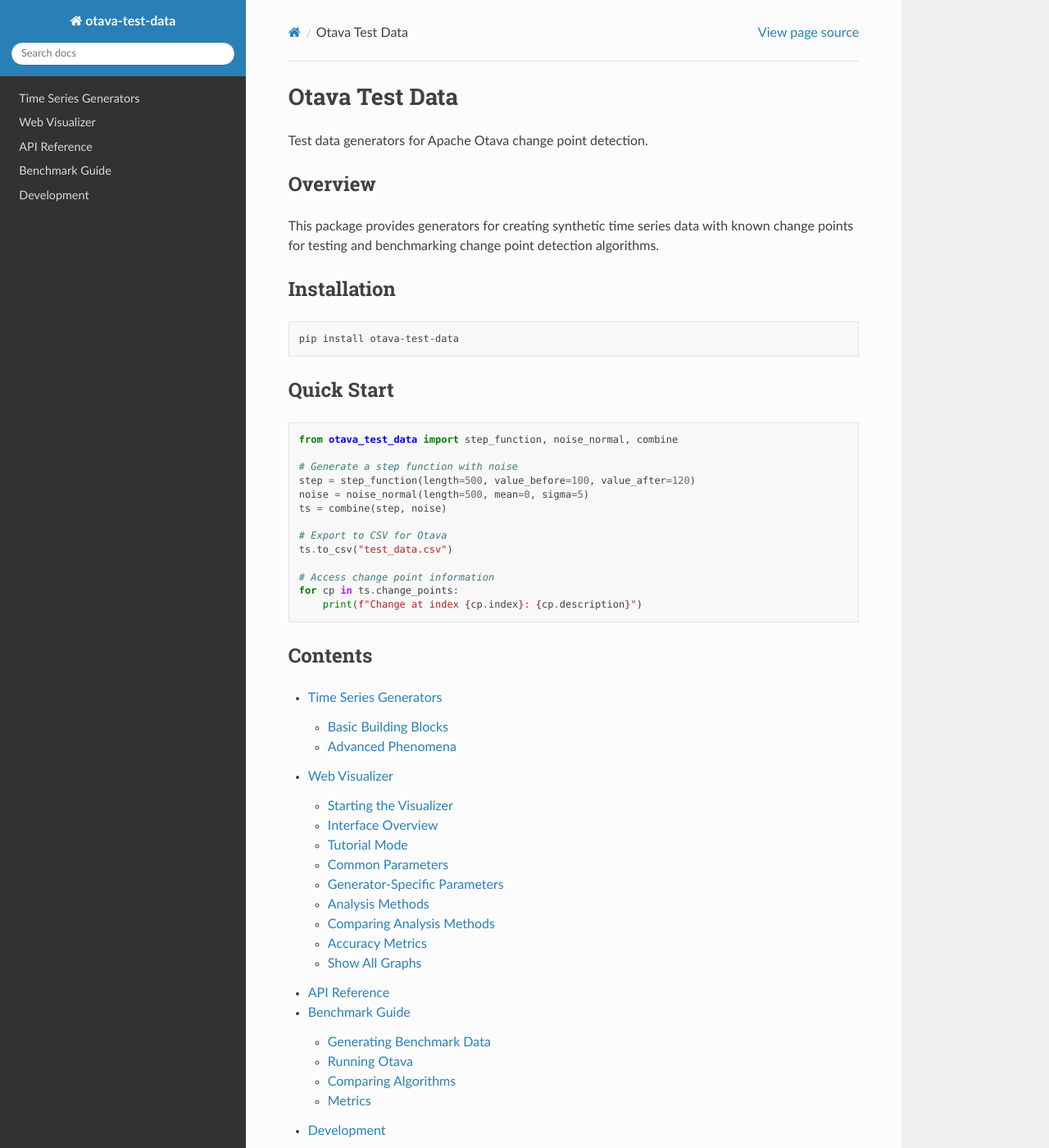
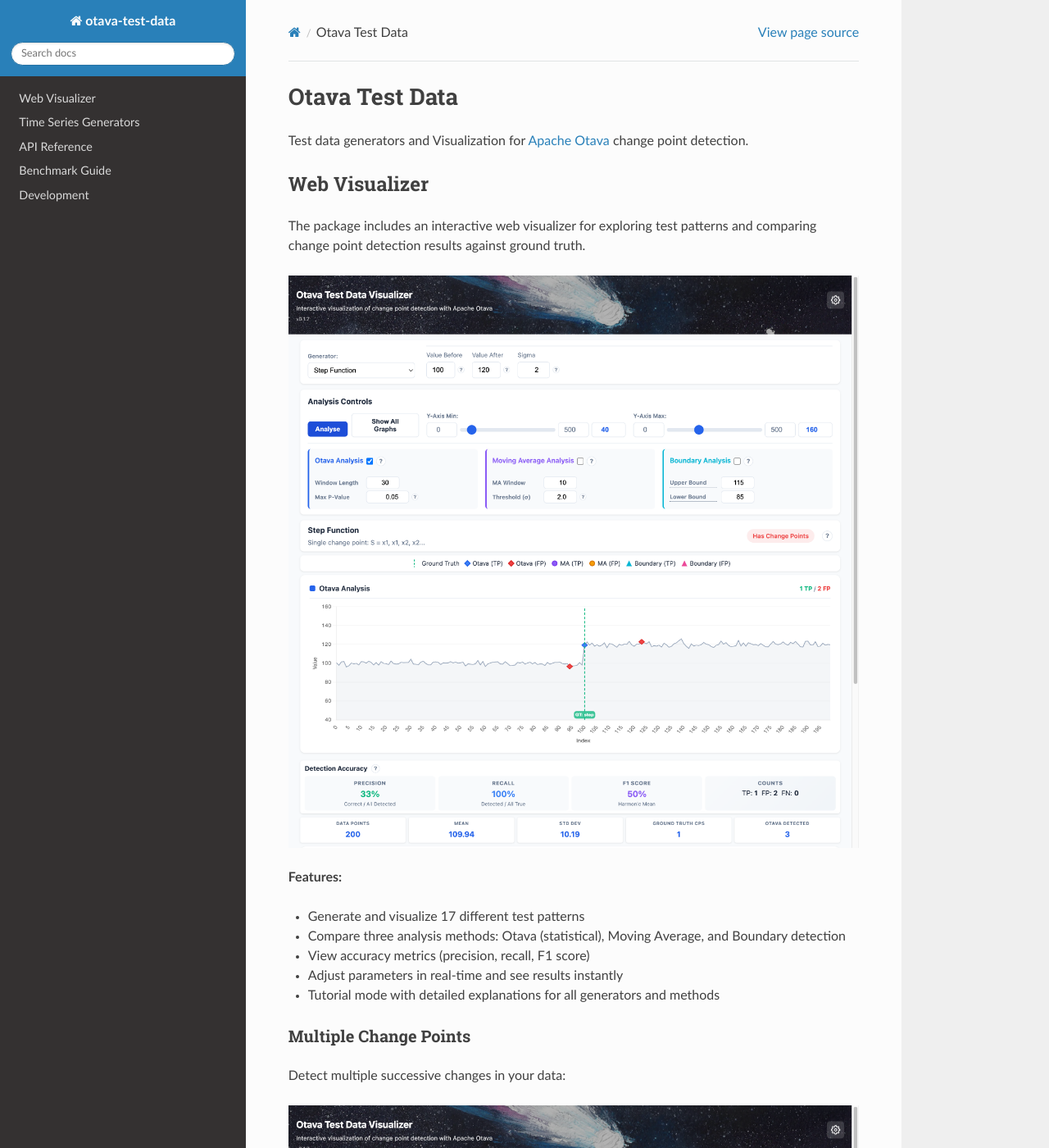
Before and after one commit to jdrumgoole/otava-test-data, a Sphinx documentation site: the page built from docs/index.md, in a window 1280 px wide and 1400 px high. Shown: the whole window at 82% size. Built offline with Sphinx 7.4.7 and the Read the Docs theme 3.1.0, drawn with Linux system fonts in a browser that asks for light colours; some of the changed text lies outside the part shown.

Commit message:
Update project description and docs structure, bump version to 0.1.9
- Update project description to "Test data generators and Visualization
  for Apache Otava change point detection"
- Restructure docs/index.md to lead with Web Visualizer section, matching
  README.md structure
- Add screenshots and feature highlights to docs landing page
- Bump version from 0.1.8 to 0.1.9

Co-Authored-By: Claude Opus 4.5 <noreply@anthropic.com>

````diff
--- a/docs/index.md
+++ b/docs/index.md
@@ -1,12 +1,44 @@
 # Otava Test Data
 
-Test data generators for Apache Otava change point detection.
+Test data generators and Visualization for [Apache Otava](https://github.com/apache/otava) change point detection.
 
-## Overview
+## Web Visualizer
 
-This package provides generators for creating synthetic time series data
-with known change points for testing and benchmarking change point detection
-algorithms.
+The package includes an interactive web visualizer for exploring test patterns and comparing change point detection results against ground truth.
+
+![Step Function Detection](_static/screenshots/step-function-sigma-2.png)
+
+**Features:**
+- Generate and visualize 17 different test patterns
+- Compare three analysis methods: Otava (statistical), Moving Average, and Boundary detection
+- View accuracy metrics (precision, recall, F1 score)
+- Adjust parameters in real-time and see results instantly
+- Tutorial mode with detailed explanations for all generators and methods
+
+### Multiple Change Points
+
+Detect multiple successive changes in your data:
+
+![Multiple Changes Detection](_static/screenshots/multiple-changes.png)
+
+### Variance Changes
+
+Detect changes in data volatility even when the mean stays constant:
+
+![Variance Change Detection](_static/screenshots/variance-change.png)
+
+### Starting the Visualizer
+
+```bash
+pip install otava-test-data[web]
+
+# Start the web server
+otava-web
+# Or with invoke tasks
+inv web-start
+```
+
+Then open http://127.0.0.1:8100 in your browser.
 
 ## Installation
 
@@ -14,22 +46,63 @@ algorithms.
 pip install otava-test-data
 ```
 
+Or with all optional dependencies:
+
+```bash
+pip install otava-test-data[all]
+```
+
 ## Quick Start
 
 ```python
 from otava_test_data import step_function, noise_normal, combine
 
-# Generate a step function with noise
+# Generate a step function (single change point) with realistic noise
 step = step_function(length=500, value_before=100, value_after=120)
 noise = noise_normal(length=500, mean=0, sigma=5)
-ts = combine(step, noise)
+combined = combine(step, noise)
 
-# Export to CSV for Otava
-ts.to_csv("test_data.csv")
+# Export to CSV for Otava analysis
+combined.to_csv("test_data.csv")
 
-# Access change point information
-for cp in ts.change_points:
+# Access ground truth change point information
+for cp in combined.change_points:
     print(f"Change at index {cp.index}: {cp.description}")
+```
+
+## Available Generators
+
+### Basic Building Blocks
+
+| Generator | Description |
+|-----------|-------------|
+| `constant` | Constant value: `S = x, x, x, x...` |
+| `noise_normal` | Normal distribution: `S ~ N(mean, sigma)` |
+| `noise_uniform` | Uniform distribution: `S ~ U(min, max)` |
+| `outlier` | Single anomaly: `S = x, x, x', x, x...` |
+| `step_function` | Single change point: `S = x1, x1, x2, x2...` |
+| `regression_fix` | Temporary regression: `S = x1, x2, x1...` |
+
+### Advanced Patterns
+
+| Generator | Description |
+|-----------|-------------|
+| `banding` | Oscillation between two values |
+| `variance_change` | Constant mean, changing variance |
+| `phase_change` | Phase shift in periodic signal |
+| `multiple_changes` | Multiple consecutive step changes |
+
+## CLI Tool
+
+```bash
+# Generate test suite
+otava-gen generate --output-dir ./test_data --lengths 50 500 --seed 42
+
+# List available generators
+otava-gen list
+
+# Get info about a generator
+otava-gen info step_function
 ```
 
 ## Contents
@@ -37,8 +110,8 @@ for cp in ts.change_points:
 ```{toctree}
 :maxdepth: 2
 
+visualizer
 generators
-visualizer
 api
 benchmark
 development
--- a/pyproject.toml
+++ b/pyproject.toml
@@ -1,7 +1,7 @@
 [project]
 name = "otava-test-data"
-version = "0.1.8"
-description = "Test data generators and benchmarks for Apache Otava change point detection"
+version = "0.1.9"
+description = "Test data generators and Visualization for Apache Otava change point detection"
 readme = "README.md"
 requires-python = ">=3.10"
 license = { text = "Apache-2.0" }
--- a/src/otava_test_data/__init__.py
+++ b/src/otava_test_data/__init__.py
@@ -1,12 +1,12 @@
 """
-Otava Test Data - Test data generators for Apache Otava change point detection.
+Otava Test Data - Test data generators and Visualization for Apache Otava change point detection.
 
 This package provides generators for creating synthetic time series data
-with known change points for testing and benchmarking change point detection
+with known change points for testing and visualizing change point detection
 algorithms.
 """
 
-__version__ = "0.1.8"
+__version__ = "0.1.9"
 
 from otava_test_data.generators.basic import (
     constant,
````
Also changed, not shown: README.md (+1 -1 lines).
